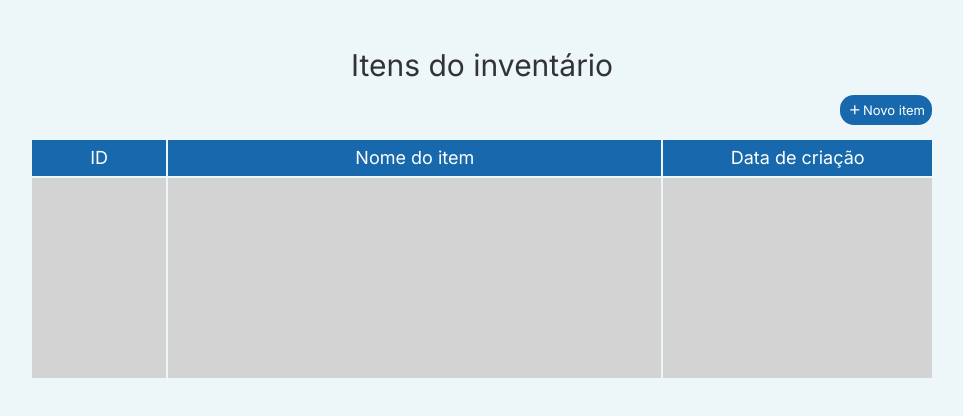
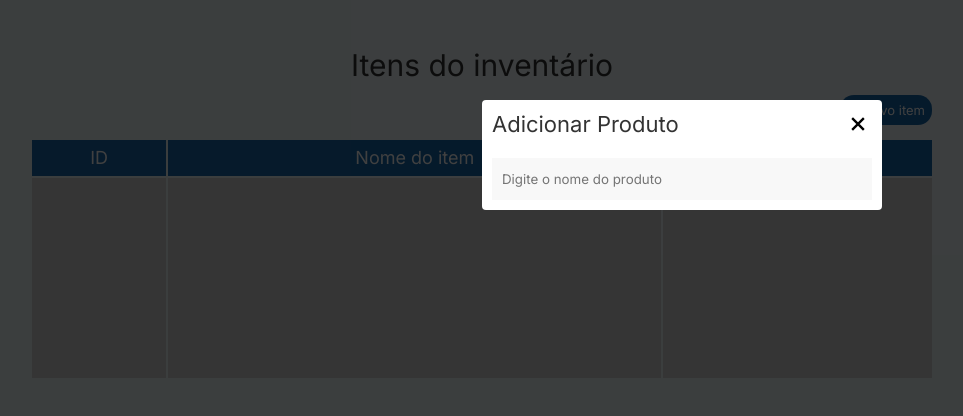
Before and after one commit to renandcr/konia_project_interface, a React (Create React App) app: page / in a window 1280 px wide. Both pictures are taken after a click on the button "Novo item". Shown: the top 416 px of the page, without its empty margins (158-1121 px from the left). Built offline with nearby package versions, Linux system fonts and the light colour scheme.

Commit message:
Salvar alterações

```diff
--- a/package.json
+++ b/package.json
@@ -13,6 +13,7 @@
     "@types/react-dom": "^18.0.0",
     "@types/styled-components": "^5.1.26",
     "axios": "^1.3.2",
+    "framer-motion": "^9.0.1",
     "react": "^18.2.0",
     "react-dom": "^18.2.0",
     "react-hook-form": "^7.43.0",
--- a/src/components/AddButton/index.tsx
+++ b/src/components/AddButton/index.tsx
@@ -1,21 +1,28 @@
 import { AddButtonContainer } from "./style";
+import { ReactNode, Dispatch } from "react";
 import { RiAddLine } from "react-icons/ri";
-import { ReactNode } from "react";
 import React from "react";
 
 export interface IAddButton {
+  setDisplayModal: Dispatch<boolean>;
   children?: string | ReactNode;
+  height?: string;
   width?: string;
-  height?: string;
 }
 
 const AddButton: React.FC<IAddButton> = ({
+  setDisplayModal,
   children,
+  height,
   width,
-  height,
 }): JSX.Element => {
   return (
-    <AddButtonContainer width={width} height={height}>
+    <AddButtonContainer
+      setDisplayModal={setDisplayModal}
+      height={height}
+      width={width}
+      onClick={() => setDisplayModal(true)}
+    >
       <RiAddLine className="add_icon" />
       {children}
     </AddButtonContainer>
--- /dev/null
+++ b/src/components/DarkBackground/index.tsx
@@ -0,0 +1,13 @@
+import { DarkBackgroundContainer } from "./style";
+
+export interface IDarkBackground {
+  displayModal: boolean;
+}
+
+const DarkBackground: React.FC<IDarkBackground> = ({
+  displayModal,
+}): JSX.Element => {
+  return <>{displayModal && <DarkBackgroundContainer />}</>;
+};
+
+export default DarkBackground;
--- /dev/null
+++ b/src/components/DarkBackground/style.ts
@@ -0,0 +1,10 @@
+import { VARIABLES } from "../../styles/global";
+import styled from "styled-components";
+
+export const DarkBackgroundContainer = styled.div`
+  position: fixed;
+  width: 100%;
+  height: 100%;
+  z-index: 3;
+  background-color: ${VARIABLES.colorDarkBackground};
+`;
--- /dev/null
+++ b/src/components/ModalAddProducts/index.tsx
@@ -0,0 +1,63 @@
+import { motion, AnimatePresence } from "framer-motion";
+import { GrFormClose } from "react-icons/gr";
+import { Dispatch } from "react";
+
+import {
+  ModalAddProductsTextFieldContainer,
+  ModalAddProductsTitleContainer,
+  ModalAddProductsContainer,
+} from "./style";
+
+declare module "framer-motion" {
+  export interface AnimatePresenceProps {
+    children?: React.ReactNode;
+  }
+}
+
+export interface IModalAddProducts {
+  setDisplayModal: Dispatch<boolean>;
+  displayModal: boolean;
+}
+
+const ModalAddProducts: React.FC<IModalAddProducts> = ({
+  setDisplayModal,
+  displayModal,
+}): JSX.Element => {
+  return (
+    <AnimatePresence>
+      {displayModal && (
+        <ModalAddProductsContainer>
+          <motion.div
+            key="modal_add"
+            className="modal_add"
+            initial={{ opacity: 0, scale: 0.5 }}
+            animate={{ opacity: 1, scale: 1, transition: { duration: 0.5 } }}
+            exit={{ opacity: 0, scale: 0, transition: { duration: 0.5 } }}
+          >
+            <ModalAddProductsTitleContainer>
+              <h1>Adicionar Produto</h1>
+              <GrFormClose
+                className="icon_close"
+                onClick={() => setDisplayModal(false)}
+              />
+            </ModalAddProductsTitleContainer>
+            <ModalAddProductsTextFieldContainer>
+              <input
+                type="text"
+                placeholder="Digite o nome do produto"
+                // value={search}
+                // onChange={}
+                // onKeyDown={(e) => {
+                //   if (e.key === "Enter")
+                //     dispatch(actionSearchProduct(search, dbProducts));
+                // }}
+              />
+            </ModalAddProductsTextFieldContainer>
+          </motion.div>
+        </ModalAddProductsContainer>
+      )}
+    </AnimatePresence>
+  );
+};
+
+export default ModalAddProducts;
--- /dev/null
+++ b/src/components/ModalAddProducts/style.ts
@@ -0,0 +1,80 @@
+import { VARIABLES } from "../../styles/global";
+import styled from "styled-components";
+
+export const ModalAddProductsContainer = styled.div`
+  /* width: 400px;
+  height: 300px;
+  background-color: lightgray; */
+
+  .modal_add {
+    /* width: 400px; */
+    /* height: 300px; */
+    /* background-color: gray; */
+    background-color: #ffffff;
+    /* background-color: #f8f8f8; */
+
+    display: flex;
+    flex-direction: column;
+    row-gap: 20px;
+    /* align-items: center; */
+    width: 100%;
+    max-width: 400px;
+    /* background-color: green; */
+    /* padding-bottom: 1px; */
+    /* border-radius: 0 0 4px 0; */
+    position: fixed;
+    z-index: 3;
+    padding: 10px;
+    margin-top: 100px;
+    /* align-self: center; */
+    border-radius: 4px;
+
+    /* border: solid 1px red; */
+  }
+
+  .icon_close {
+    font-size: 28px;
+    cursor: pointer;
+    :hover {
+      opacity: 50%;
+      transition: 0.5s;
+    }
+  }
+  /* border: solid 1px red; */
+`;
+
+export const ModalAddProductsTitleContainer = styled.div`
+  display: flex;
+  justify-content: space-between;
+  align-items: center;
+
+  /* border: solid 1px green; */
+  h1 {
+    font-size: 22px;
+    /* font-weight: 500; */
+    line-height: 22px;
+    color: ${VARIABLES.grayColor};
+
+    /* @media only screen and (min-width: 425px) {
+      font-size: 26px;
+      line-height: 26px;
+    }
+    @media only screen and (min-width: 768px) {
+      font-size: 30px;
+      line-height: 30px;
+    } */
+  }
+`;
+export const ModalAddProductsTextFieldContainer = styled.div`
+  height: 42px;
+  border-radius: 4px;
+  input {
+    border: none;
+    height: 100%;
+    width: 100%;
+    padding-left: 10px;
+    background-color: #f8f8f8;
+  }
+
+  /* border: solid purple 1px; */
+`;
--- a/src/pages/index.tsx
+++ b/src/pages/index.tsx
@@ -1,5 +1,8 @@
+import ModalAddProducts from "../components/ModalAddProducts";
+import DarkBackground from "../components/DarkBackground";
 import InventoryBox from "../components/InventoryBox";
 import AddButton from "../components/AddButton";
+import { useState } from "react";
 
 import {
   HomePageMainComponent,
@@ -13,11 +16,18 @@ export interface IHomePage {
 }
 
 const HomePage: React.FC<IHomePage> = (): JSX.Element => {
+  const [displayModal, setDisplayModal] = useState<boolean>(false);
+
   return (
     <HomePageMainComponent>
+      <DarkBackground displayModal={displayModal} />
+      <ModalAddProducts
+        displayModal={displayModal}
+        setDisplayModal={setDisplayModal}
+      />
       <HomePageComponent>
         <h1>Itens do inventário</h1>
-        <AddButton>{"Novo item"}</AddButton>
+        <AddButton setDisplayModal={setDisplayModal}>{"Novo item"}</AddButton>
         <BoxOneContainer>
           <BoxContainer width="15%">
             <InventoryBox>{"ID"}</InventoryBox>
--- a/src/styles/global.js
+++ b/src/styles/global.js
@@ -20,4 +20,5 @@ export const VARIABLES = {
   blueColor: "#1768ac",
   grayColor: "#333",
   grayColor2: "#d3d3d3",
+  colorDarkBackground: "rgba(0, 0, 0, 0.75)",
 };
```
Also changed, not shown: 1 other file (tests, documents, lock files or other folders).
